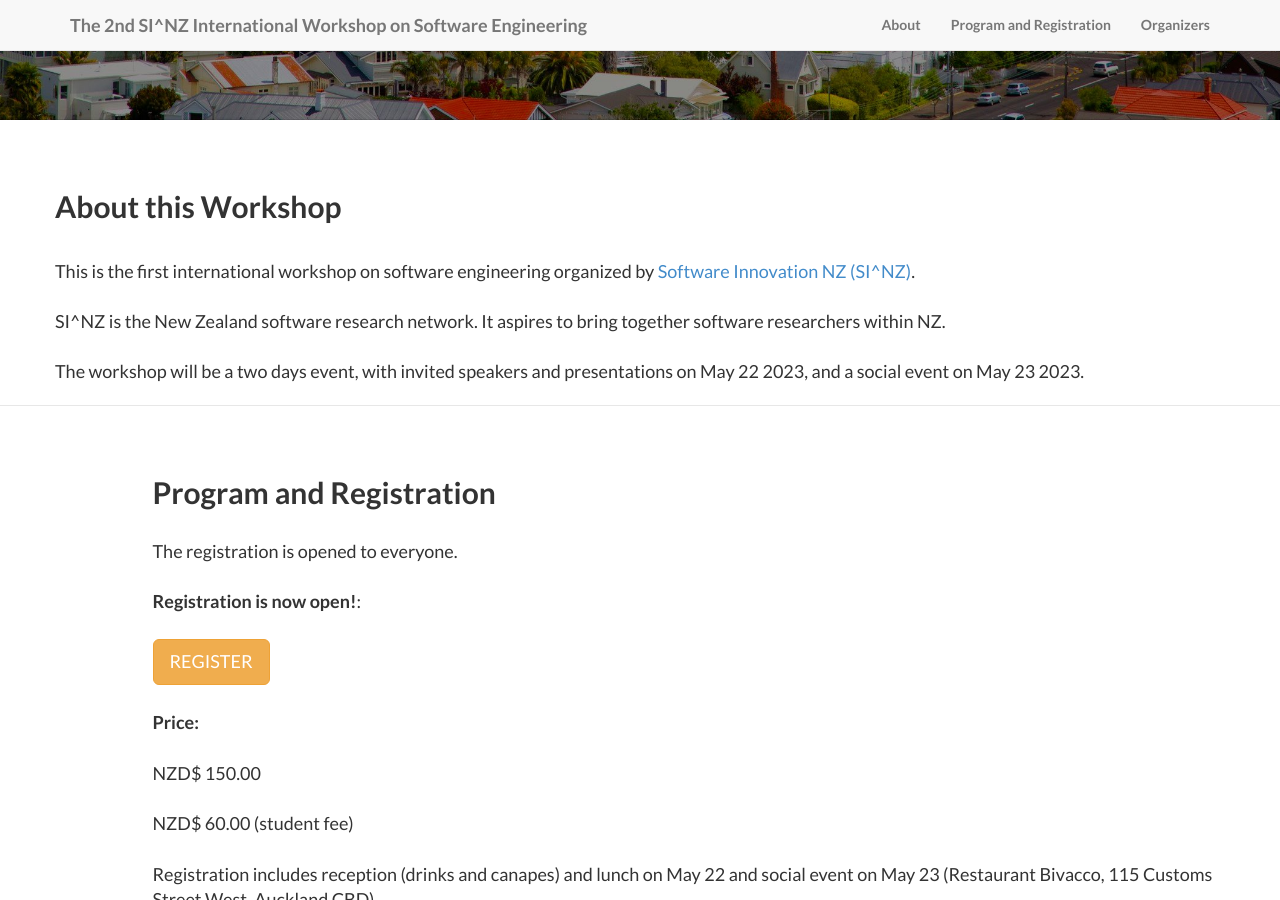
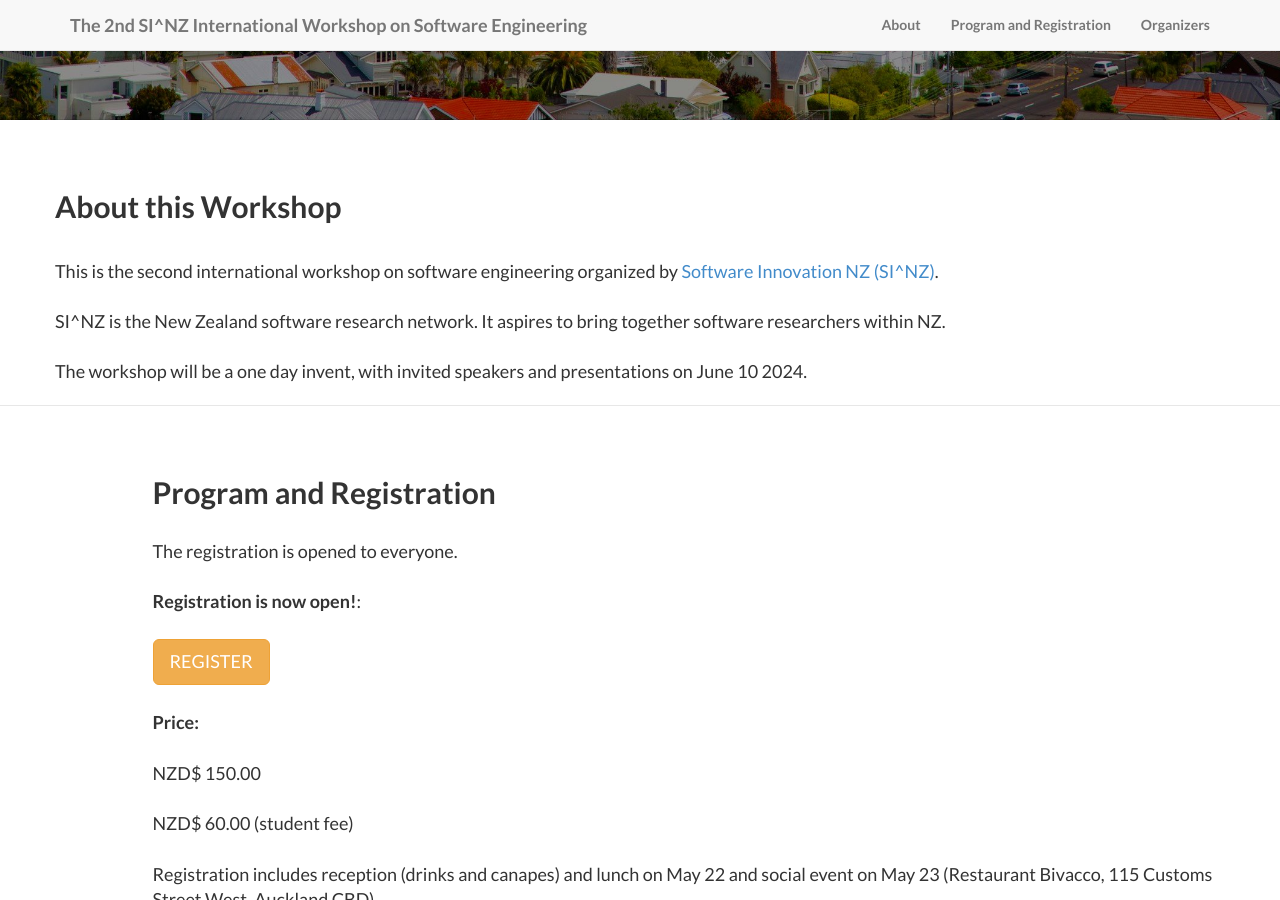
Before and after one commit to SI-NZ-workshop-2024/SI-NZ-workshop-2024, a Jekyll site: the page built from index.html, in a window 1280 px wide and 900 px high, scrolled down 750 px. Built offline with Jekyll 4.4.1, drawn with Linux system fonts in a browser that asks for light colours.

Commit message:
Update about.html

```diff
--- a/_includes/about.html
+++ b/_includes/about.html
@@ -5,14 +5,14 @@
               <br/><br/>
               <h2>About this Workshop</h2>
               <br/>
-                This is the first international workshop on software engineering organized by
+                This is the second international workshop on software engineering organized by
                 <a href="https://softwareinnovation.nz/">Software Innovation NZ (SI^NZ)</a>.
                 <br>
                 <br>
                 SI^NZ is the New Zealand software research network. It aspires to bring together software researchers within NZ.
                 <br>
                 <br>
-                The workshop will be a two days event, with invited speakers and presentations on May 22 2023, and a social event on May 23 2023.
+                The workshop will be a one day invent, with invited speakers and presentations on June 10 2024.
 
               </div>
         </div>
```
